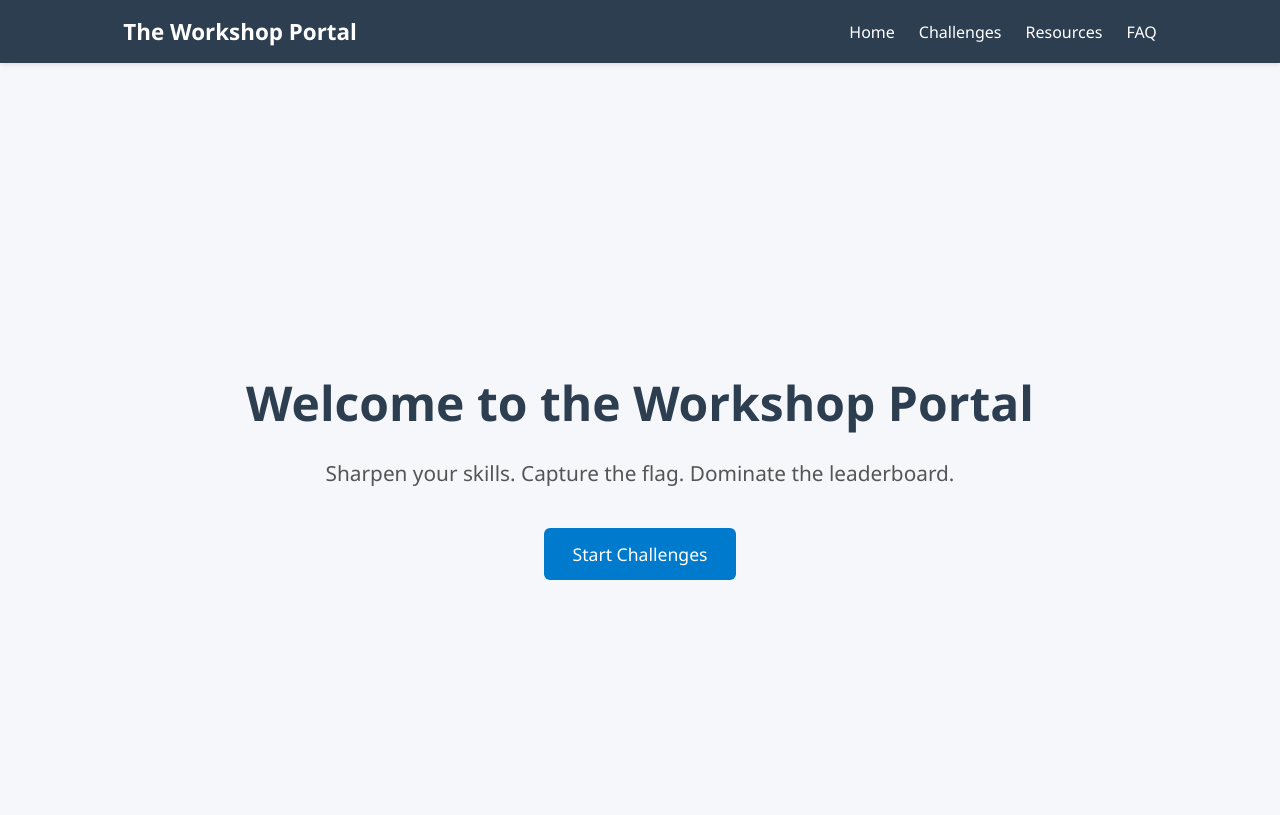
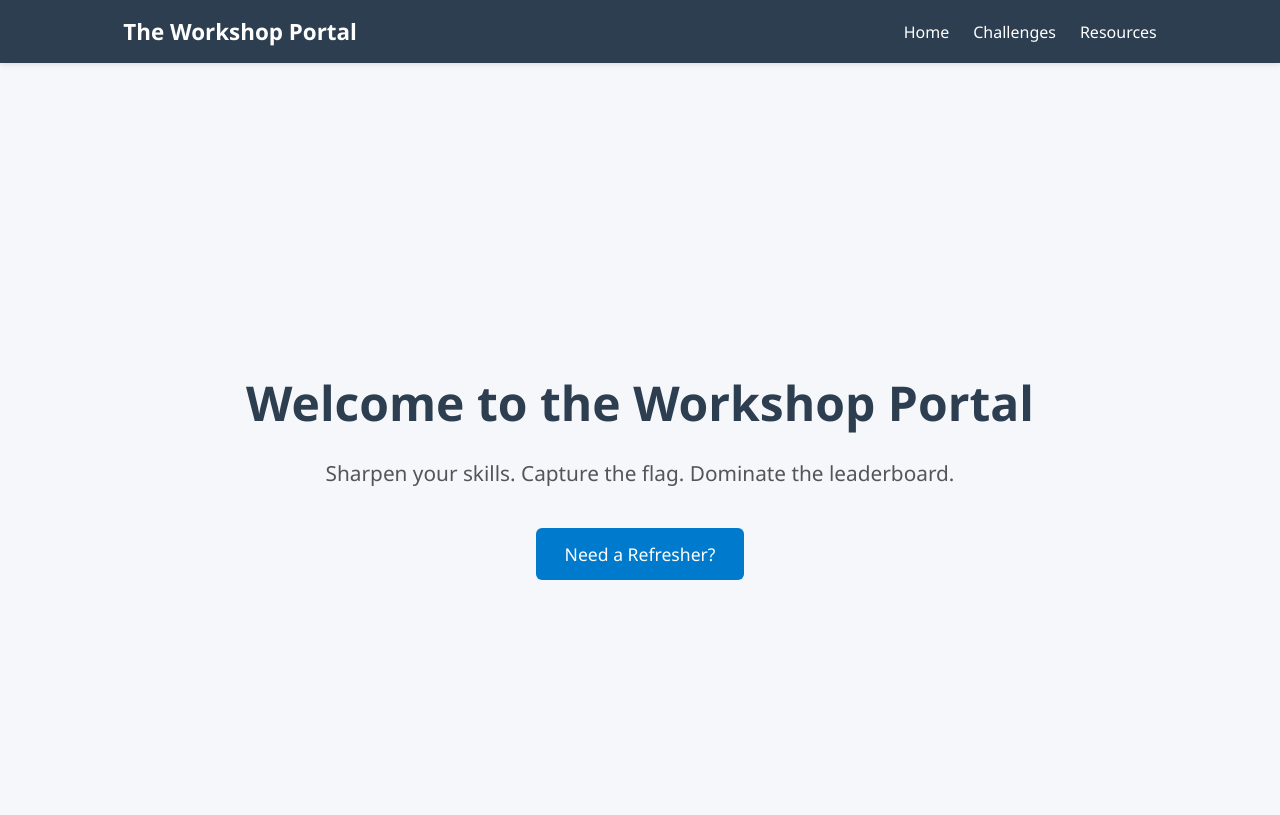
Before and after one commit to Beta-OSS/pecan-workshop-challenge-checker, a Flask app: page / in a window 1280 px wide. Run offline with Flask 3, Linux system fonts and the light colour scheme.

Commit message:
Finalised template

```diff
--- a/templates/index.html
+++ b/templates/index.html
@@ -15,7 +15,7 @@
     <section class="hero">
       <h1>Welcome to the Workshop Portal</h1>
       <p class="tagline">Sharpen your skills. Capture the flag. Dominate the leaderboard.</p>
-      <a href="/challenges" class="cta-button">Start Challenges</a>
+      <a href="/resources" class="cta-button">Need a Refresher?</a>
     </section>
   </main>
 
--- a/templates/navbar.html
+++ b/templates/navbar.html
@@ -11,7 +11,6 @@
       <li><a href="/">Home</a></li>
       <li><a href="/challenges">Challenges</a></li>
       <li><a href="/resources">Resources</a></li>
-      <li><a href="/faq">FAQ</a></li>
     </ul>
   </div>
 </nav>
```
Also changed, not shown: templates/faq.html (deleted).
